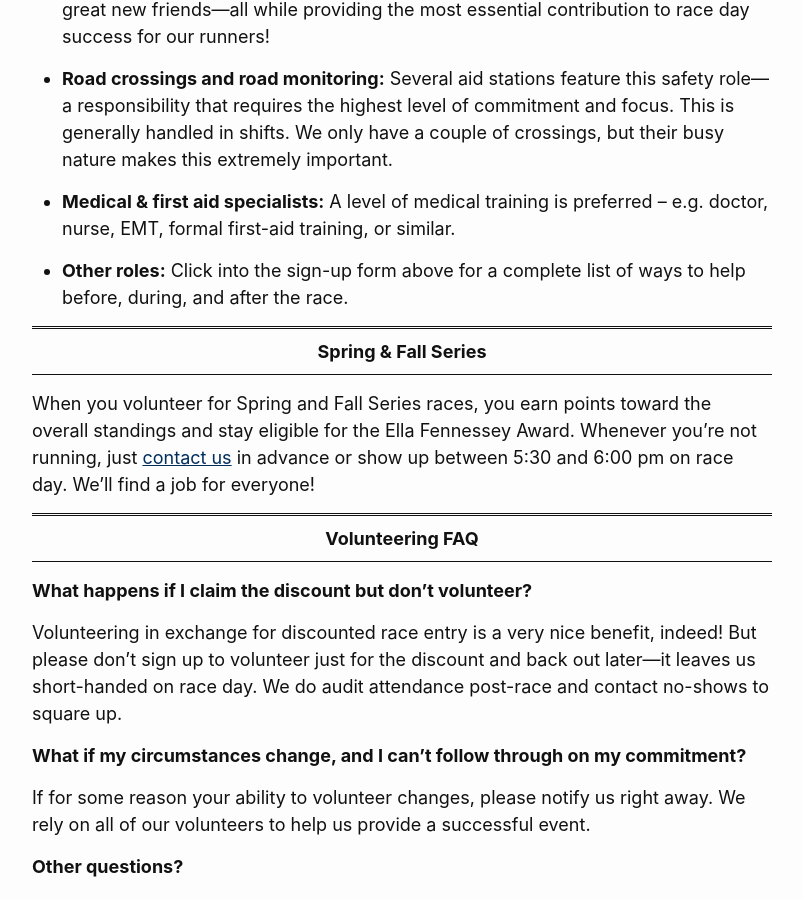
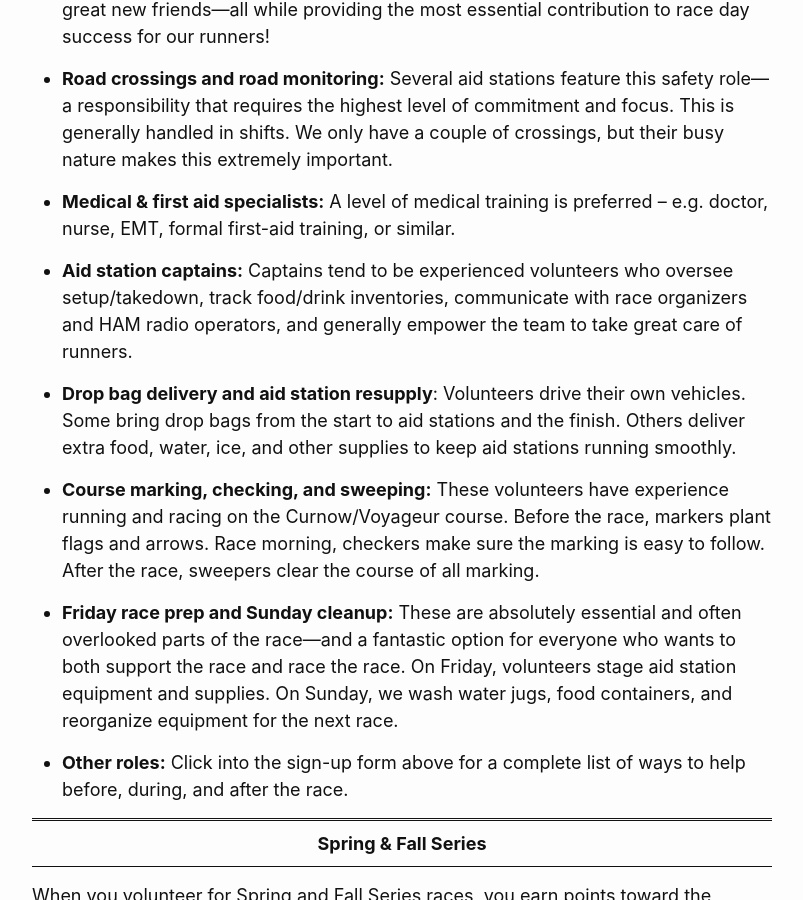
Before and after one commit to nmtc-run/nmtc-run.github.io, a Jekyll site: the page built from pages/volunteer.md, in a window 1280 px wide and 900 px high, scrolled down 1710 px. Shown: the whole window, without its empty margins (238-1041 px from the left). Built offline with Jekyll 4.4.1, drawn with Linux system fonts in a browser that asks for light colours.

Commit message:
updated volunteer signup links

```diff
--- a/pages/volunteer.md
+++ b/pages/volunteer.md
@@ -36,10 +36,10 @@
 Curnow and Voyageur are in need of volunteers. Sign up today!
 
 <div class="container" style="display:flex;padding-bottom:1em;">
-  <a href="https://docs.google.com/forms/d/e/1FAIpQLSdvW7FwzVv2naQ7jjNZF6tMq6eHe5CRb-l4dAnTbKKEShpmhQ/viewform?vc=0&c=0&w=1&flr=0" style="margin: 0 auto;" target="blank">
+  <a href="https://www.signupgenius.com/go/10C0A45AFAC2AABFBC16-54927800-eugene#/" style="margin: 0 auto;" target="blank">
     <div class="button">Curnow volunteers</div>
   </a>
-  <a href="https://docs.google.com/forms/d/e/1FAIpQLSeWOkAprzE5xPmNP7AgLZDdEAtwwzN5v_LMGYf7IO_D-XkxMw/viewform?vc=0&c=0&w=1&flr=0" style="margin: 0 auto;" target="blank">
+  <a href="https://www.signupgenius.com/go/10C0A45AFAC2AABFBC16-54265403-minnesota" style="margin: 0 auto;" target="blank">
     <div class="button">Voyageur volunteers</div>
   </a>
 </div>
@@ -51,6 +51,14 @@
 * **Road crossings and road monitoring:** Several aid stations feature this safety role—a responsibility that requires the highest level of commitment and focus. This is generally handled in shifts. We only have a couple of crossings, but their busy nature makes this extremely important.
 
 * **Medical & first aid specialists:** A level of medical training is preferred – e.g. doctor, nurse, EMT, formal first-aid training, or similar.
+
+* **Aid station captains:** Captains tend to be experienced volunteers who oversee setup/takedown, track food/drink inventories, communicate with race organizers and HAM radio operators, and generally empower the team to take great care of runners.
+
+* **Drop bag delivery and aid station resupply**: Volunteers drive their own vehicles. Some bring drop bags from the start to aid stations and the finish. Others deliver extra food, water, ice, and other supplies to keep aid stations running smoothly.
+
+* **Course marking, checking, and sweeping:** These volunteers have experience running and racing on the Curnow/Voyageur course. Before the race, markers plant flags and arrows. Race morning, checkers make sure the marking is easy to follow. After the race, sweepers clear the course of all marking.
+
+* **Friday race prep and Sunday cleanup:** These are absolutely essential and often overlooked parts of the race—and a fantastic option for everyone who wants to both support the race and race the race. On Friday, volunteers stage aid station equipment and supplies. On Sunday, we wash water jugs, food containers, and reorganize equipment for the next race.
 
 * **Other roles:** Click into the sign-up form above for a complete list of ways to help before, during, and after the race.
 
```
